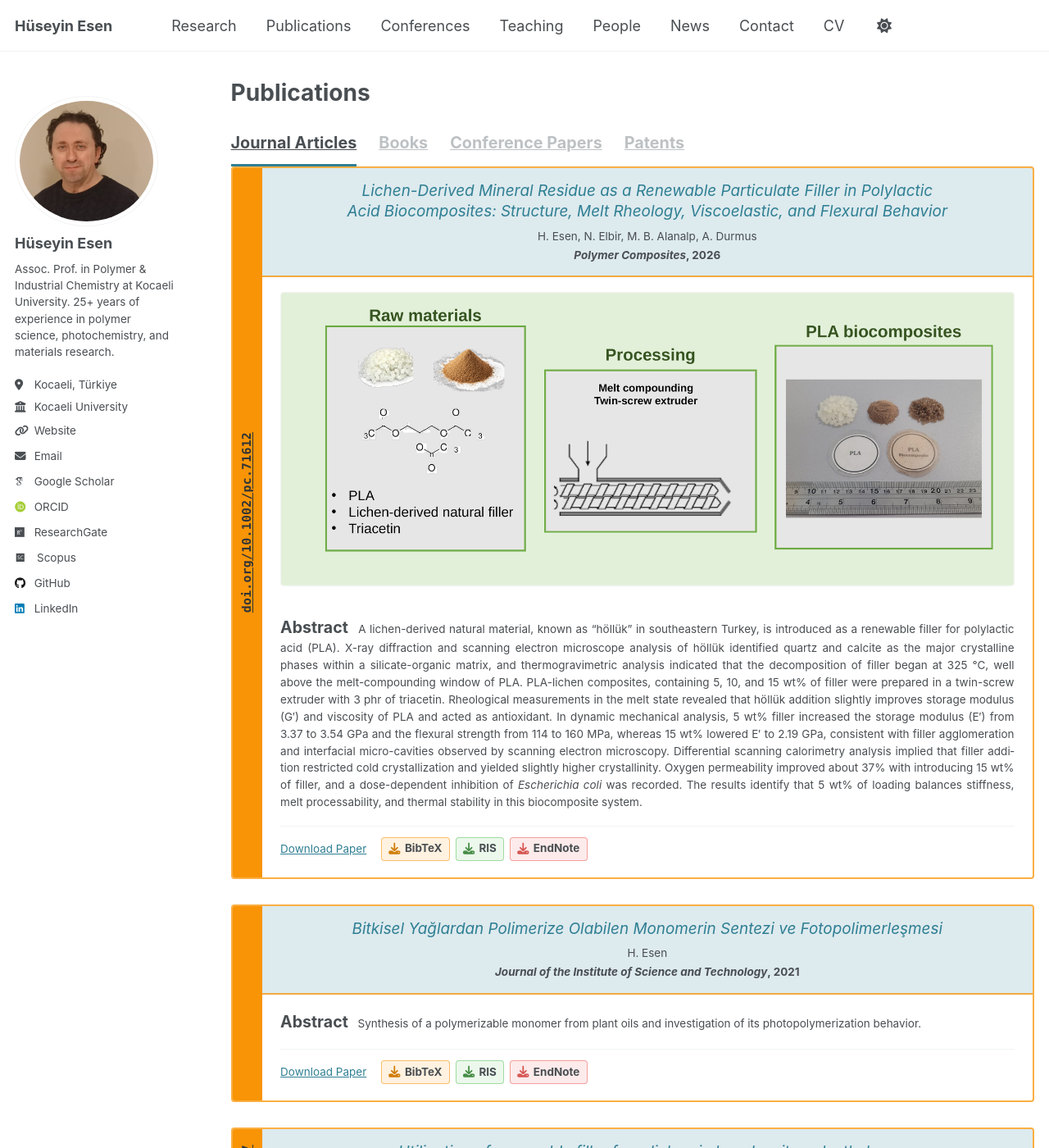
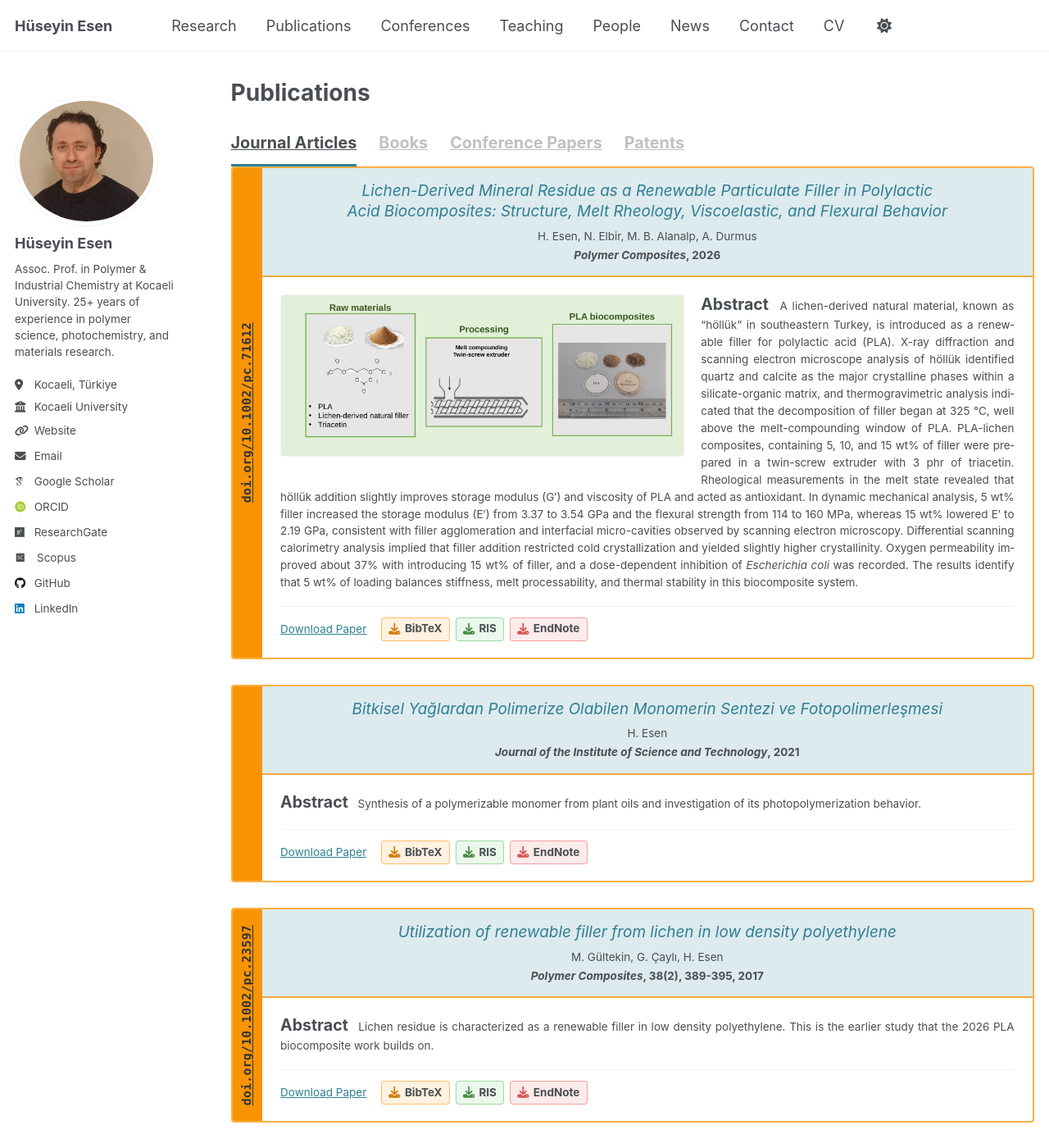
Before and after one commit to huseyin-esen/huseyin-esen.github.io, a Jekyll site: the page built from _pages/publications.html, in a window 1280 px wide and 1400 px high. Shown: the whole window at 82% size. Built offline with Jekyll 4.4.1, drawn with Linux system fonts in a browser that asks for light colours; some web fonts are replaced.

Commit message:
Float the graphical abstract at the top left again
Reverts the full-width treatment: the figure sits in the card's top-left
corner with the abstract wrapping around it, as the reference card does.

graphical_abstract_wide now means a wider float track rather than no
float. A banner-shaped figure still needs more room than a squarer one, so
it takes 55% instead of the default 44%, where its labels would render
around six pixels tall.

Co-Authored-By: Claude Opus 5 <noreply@anthropic.com>

```diff
--- a/_sass/layout/_publication-card.scss
+++ b/_sass/layout/_publication-card.scss
@@ -108,14 +108,12 @@ $pubcard-rail-width : 36px;
   }
 }
 
-/* A banner-shaped figure is unreadable at 44% of the column — its own
-   labels end up a few pixels tall — so a wide one opts out of the float
-   and runs full width above the abstract. Set graphical_abstract_wide in
-   the publication's front matter. */
+/* A banner-shaped figure keeps the top-left placement but needs more width
+   than a squarer one: at 44% a 2.5:1 figure renders its own labels around
+   six pixels tall. Set graphical_abstract_wide in the publication's front
+   matter to give it this wider track. */
 .pubcard__fig--wide {
-  float: none;
-  width: 100%;
-  margin: 0 0 0.9em;
+  width: 55%;
 }
 
 .pubcard__abstract {
```
Also changed, not shown: _publications/2026-09-09-lichen-derived-mineral-residue-pla-biocomposites.md (+2 -1 lines).
